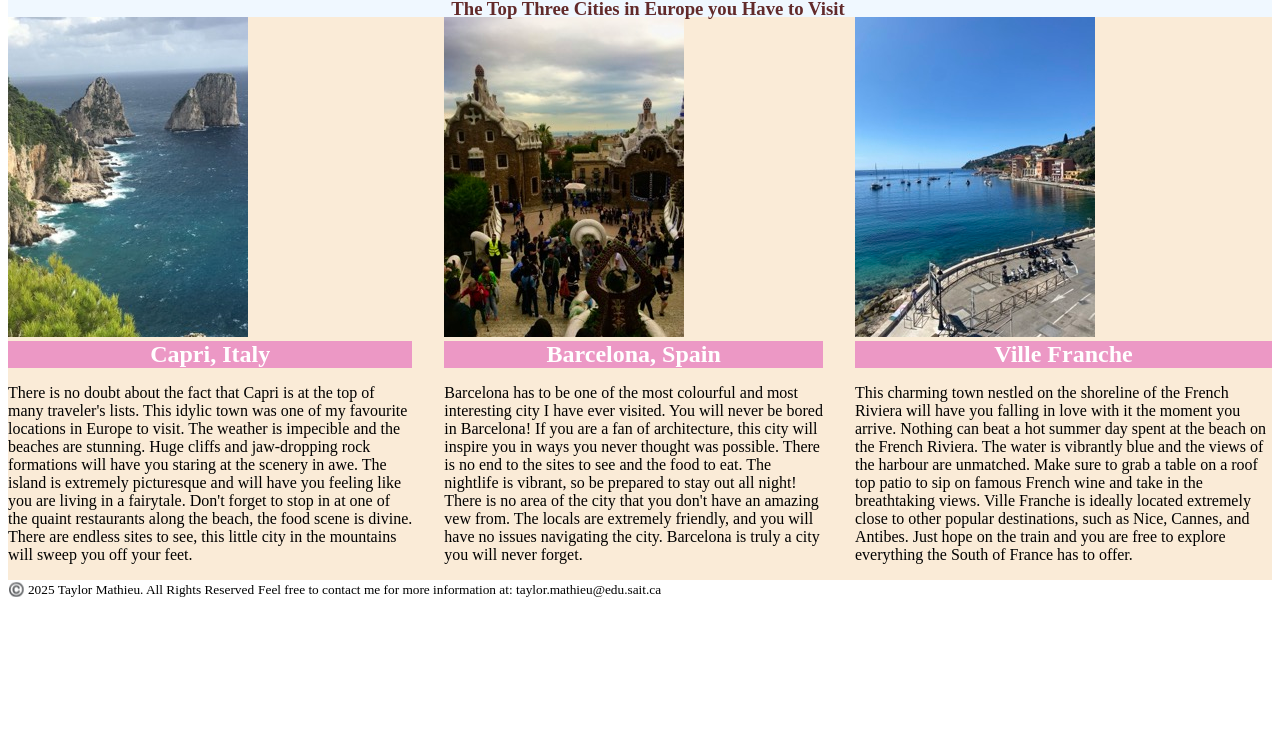
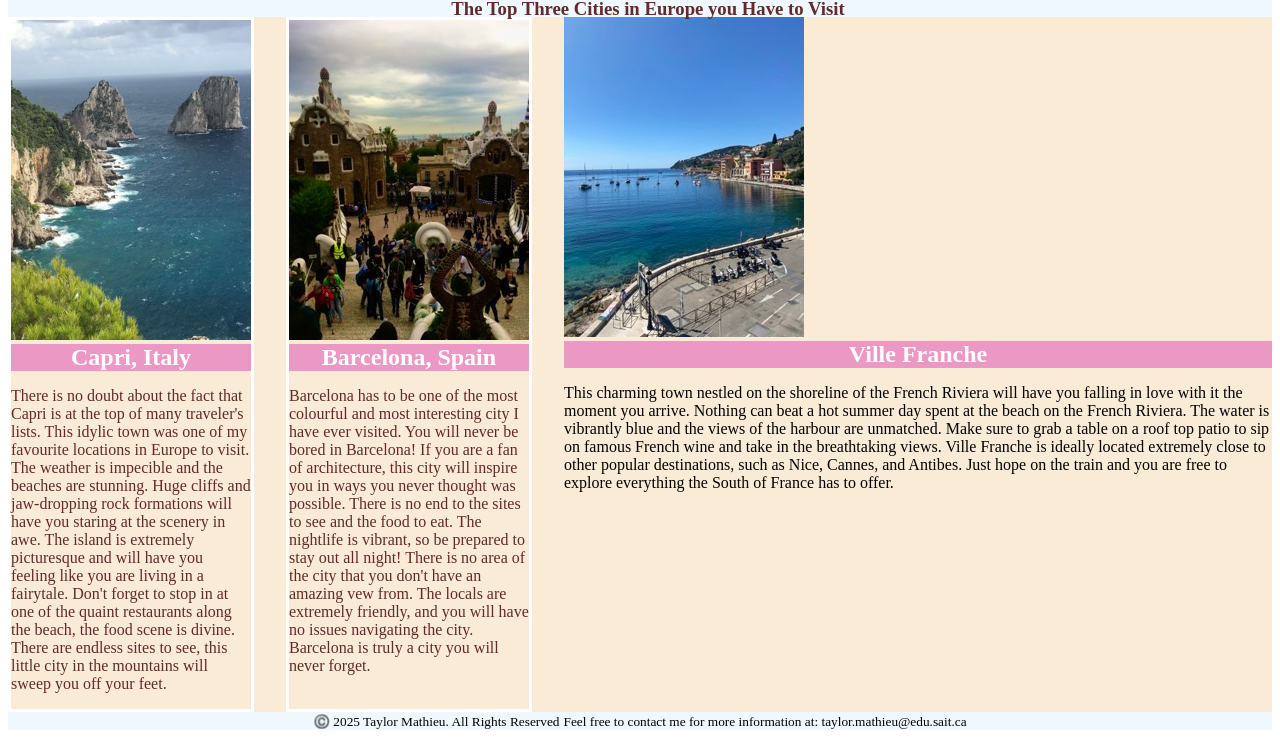
Before and after one commit to taylormathieu/Travelogue-Assignment, a plain HTML site: page index.html in a window 1280 px wide. Shown: the part 71-809 px from the top of the page. Drawn offline with Linux system fonts and the light colour scheme.

Commit message:
update styles.css
Adding more css to the sections making sure they all match

```diff
--- a/styles.css
+++ b/styles.css
@@ -20,12 +20,12 @@ h1{
 
 .subheading{
     display:block;
+    font-family:Arima Madurai;
     color:rgb(98, 42, 42);
-    font-family:Arima Madurai;
-    width:100%;
     position:fixed;
     top:40px;
     padding:10px 0;
+    width:100%;
     text-align:center;
 }
 
@@ -42,3 +42,32 @@ section h2{
     text-align:center;
     margin:0;
 }
+
+#Capri{
+    border:3px solid;
+    border-color:white;
+    font-family:Arima Madurai;
+    color:rgb(98, 42, 42);
+    flex:2;
+}
+
+#Barcelona{
+    border:3px solid;
+    border-color:white;
+    font-family:Arima Madurai;
+    color:rgb(98, 42, 42);
+    flex:2;
+}
+
+#France{
+    border:3px solid;
+    border-color:white;
+    font-family:Arima Madurai;
+    color:rgb(98, 42, 42);
+    flex:2;
+}
+
+footer{
+    background-color:aliceblue;
+    text-align: center;
+}
```
